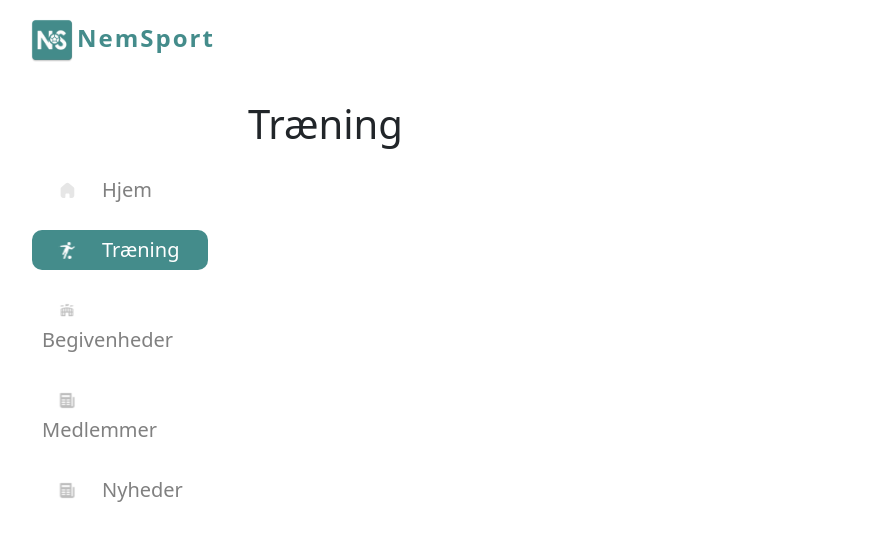
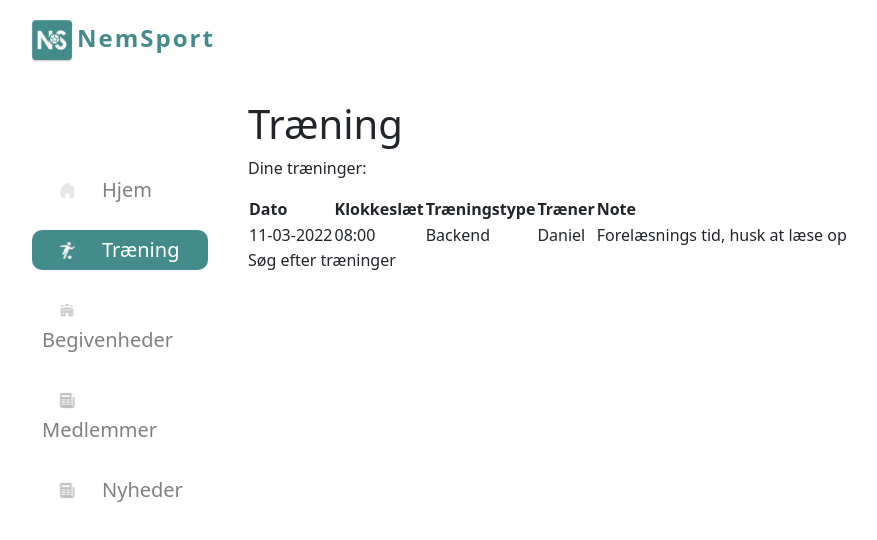
Before and after one commit to madsstorgaardnielsen/group5-proj, a React (Create React App) app in the folder fbcmanager-frontend/: page /traening in a window 1280 px wide. Shown: the top 540 px of the page, without its empty margins (8-885 px from the left). Built offline with nearby package versions, Linux system fonts and the light colour scheme.

Commit message:
Roder med træninger. Plus ændring af stort/lille bogstav i medlemmer.jsx

```diff
--- a/fbcmanager-frontend/src/pages/medlemmer.jsx
+++ b/fbcmanager-frontend/src/pages/medlemmer.jsx
@@ -1,7 +1,7 @@
 import React from "react";
 import Navbar from "../components/Navbar";
 import "../scss/style.scss";
-import Medlemmerlist from "../components/medlemmerlist";
+import Medlemmerlist from "../components/Medlemmerlist";
 
 class Medlemmer extends React.Component {
   render() {
--- a/fbcmanager-frontend/src/pages/traening.js
+++ b/fbcmanager-frontend/src/pages/traening.js
@@ -9,6 +9,24 @@ const Traening = () => {
       <Navbar />
       <div className="body">
         <h1>Træning</h1>
+          <p>Dine træninger:</p>
+          <table>
+              <tr>
+                  <th>Dato</th>
+                  <th>Klokkeslæt</th>
+                  <th>Træningstype</th>
+                  <th>Træner</th>
+                  <th>Note</th>
+              </tr>
+              <tr>
+                  <td>11-03-2022</td>
+                  <td>08:00</td>
+                  <td>Backend</td>
+                  <td>Daniel</td>
+                  <td>Forelæsnings tid, husk at læse op</td>
+              </tr>
+          </table>
+          <p>Søg efter træninger</p>
       </div>
     </div>
   );
```
